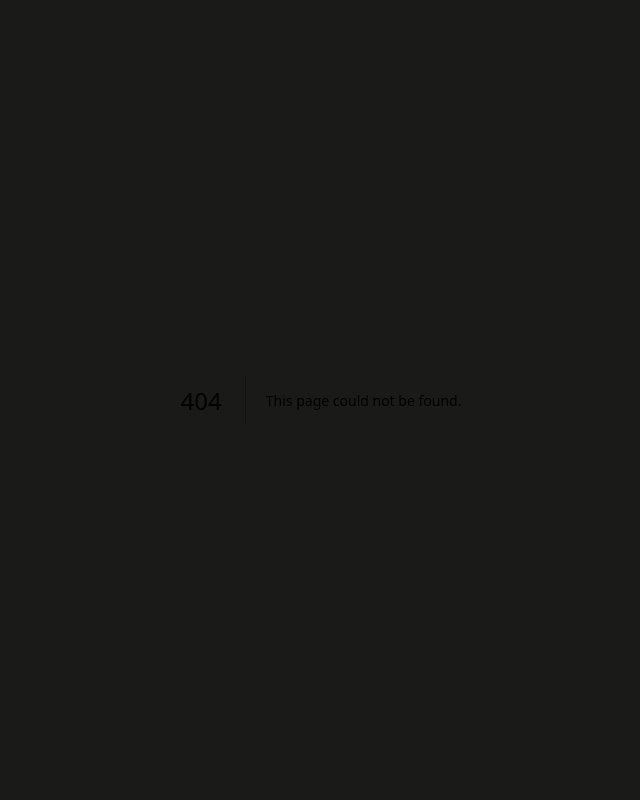
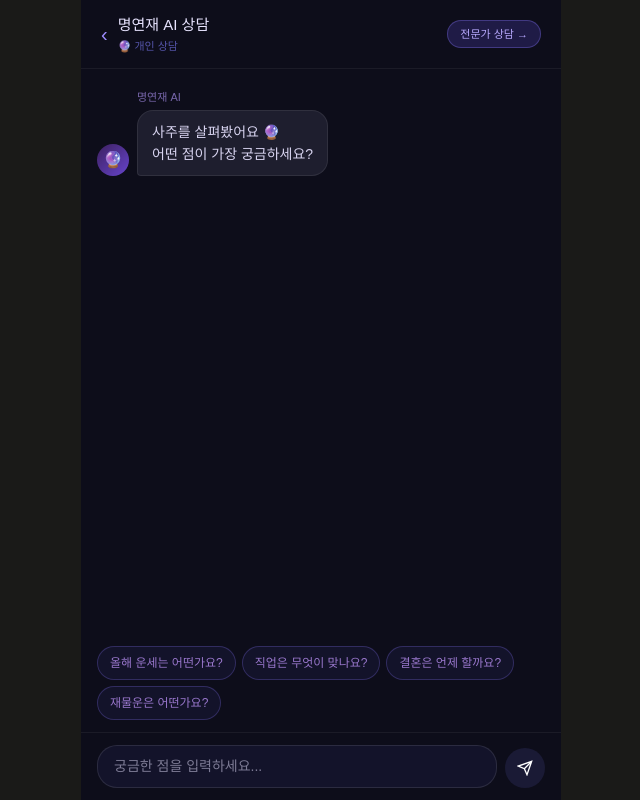
Before and after one commit to lysh0112-cpu/myjae, a Next.js app: page /manseryeok/ai-chat in a window 1280 px wide. Before the commit this address had no page. Shown: the whole page, without its empty margins (319-959 px from the left). Built offline with nearby package versions, Linux system fonts and the light colour scheme.

Commit message:
Create page.tsx

```diff
--- /dev/null
+++ b/app/manseryeok/ai-chat/page.tsx
@@ -0,0 +1,249 @@
+'use client'
+
+import { Suspense, useState, useEffect, useRef } from 'react'
+import { useSearchParams, useRouter } from 'next/navigation'
+import ChatBubble from './ChatBubble'
+import { FIRST_MESSAGE, QUICK_QUESTIONS, type Message, type ChatMode } from './data'
+
+function AiChatInner() {
+  const params = useSearchParams()
+  const router = useRouter()
+
+  const mode = (params.get('mode') || 'personal') as ChatMode
+  const consultationId = params.get('consultationId') || ''
+
+  // URL에서 사주·용신 파라미터 파싱
+  const saju1 = params.get('saju1') ? JSON.parse(decodeURIComponent(params.get('saju1')!)) : []
+  const saju2 = params.get('saju2') ? JSON.parse(decodeURIComponent(params.get('saju2')!)) : []
+  const gender1 = params.get('gender1') || '남'
+  const gender2 = params.get('gender2') || '여'
+  const yongsin1 = params.get('yongsin1') ? JSON.parse(decodeURIComponent(params.get('yongsin1')!)) : null
+  const yongsin2 = params.get('yongsin2') ? JSON.parse(decodeURIComponent(params.get('yongsin2')!)) : null
+  const userQuestion = params.get('userQuestion') || ''
+
+  const [messages, setMessages] = useState<Message[]>([
+    { role: 'assistant', content: FIRST_MESSAGE[mode] }
+  ])
+  const [input, setInput] = useState('')
+  const [isStreaming, setIsStreaming] = useState(false)
+  const bottomRef = useRef<HTMLDivElement>(null)
+  const abortRef = useRef<AbortController | null>(null)
+
+  useEffect(() => {
+    bottomRef.current?.scrollIntoView({ behavior: 'smooth' })
+  }, [messages])
+
+  const sendMessage = async (text: string) => {
+    if (!text.trim() || isStreaming) return
+
+    const userMsg: Message = { role: 'user', content: text }
+    const newMessages = [...messages, userMsg]
+    setMessages(newMessages)
+    setInput('')
+    setIsStreaming(true)
+
+    // AI 답변 버블 미리 추가
+    setMessages(prev => [...prev, { role: 'assistant', content: '' }])
+
+    try {
+      abortRef.current = new AbortController()
+
+      const res = await fetch('/api/chat-stream', {
+        method: 'POST',
+        headers: { 'Content-Type': 'application/json' },
+        body: JSON.stringify({
+          messages: newMessages,
+          mode, saju1, saju2,
+          gender1, gender2,
+          yongsin1, yongsin2,
+          userQuestion,
+        }),
+        signal: abortRef.current.signal,
+      })
+
+      const reader = res.body!.getReader()
+      const decoder = new TextDecoder()
+      let aiText = ''
+
+      while (true) {
+        const { done, value } = await reader.read()
+        if (done) break
+
+        const chunk = decoder.decode(value)
+        const lines = chunk.split('\n')
+
+        for (const line of lines) {
+          if (line.startsWith('data: ')) {
+            const data = line.slice(6)
+            if (data === '[DONE]') break
+            try {
+              const { text } = JSON.parse(data)
+              aiText += text
+              setMessages(prev => {
+                const updated = [...prev]
+                updated[updated.length - 1] = { role: 'assistant', content: aiText }
+                return updated
+              })
+            } catch {}
+          }
+        }
+      }
+    } catch (err: any) {
+      if (err.name !== 'AbortError') {
+        setMessages(prev => {
+          const updated = [...prev]
+          updated[updated.length - 1] = { role: 'assistant', content: '오류가 발생했어요. 다시 시도해주세요.' }
+          return updated
+        })
+      }
+    } finally {
+      setIsStreaming(false)
+    }
+  }
+
+  const modeLabel: Record<ChatMode, string> = {
+    couple: '💑 연인 궁합',
+    prewedding: '💍 예비 신혼',
+    married: '👫 부부 상담',
+    birth: '👶 출산 시기',
+    personal: '🔮 개인 상담',
+  }
+
+  return (
+    <main style={{
+      minHeight: '100vh', background: '#0d0d1a',
+      display: 'flex', flexDirection: 'column',
+      maxWidth: '480px', margin: '0 auto',
+    }}>
+
+      {/* 헤더 */}
+      <div style={{
+        padding: '14px 20px', borderBottom: '1px solid rgba(255,255,255,0.06)',
+        display: 'flex', alignItems: 'center', gap: '10px',
+        position: 'sticky', top: 0, background: '#0d0d1a', zIndex: 10,
+      }}>
+        <button onClick={() => router.back()}
+          style={{fontSize: '20px', color: '#9d8cff', background: 'none', border: 'none', cursor: 'pointer'}}>
+          ‹
+        </button>
+        <div style={{flex: 1}}>
+          <div style={{fontSize: '15px', fontWeight: '500', color: '#e8e4ff'}}>
+            명연재 AI 상담
+          </div>
+          <div style={{fontSize: '11px', color: '#5555aa', marginTop: '1px'}}>
+            {modeLabel[mode]}
+          </div>
+        </div>
+        {/* 전문가 상담 연결 버튼 */}
+        <button
+          onClick={() => router.push(`/manseryeok/consultant-select?mode=${mode}`)}
+          style={{
+            fontSize: '11px', padding: '5px 12px', borderRadius: '20px',
+            background: 'rgba(60,52,137,0.4)', color: '#b8a9ff',
+            border: '1px solid rgba(119,102,221,0.4)', cursor: 'pointer',
+          }}>
+          전문가 상담 →
+        </button>
+      </div>
+
+      {/* 채팅 영역 */}
+      <div style={{flex: 1, overflowY: 'auto', padding: '20px 16px'}}>
+        {messages.map((msg, i) => (
+          <ChatBubble
+            key={i}
+            role={msg.role}
+            content={msg.content}
+            isStreaming={isStreaming && i === messages.length - 1 && msg.role === 'assistant'}
+          />
+        ))}
+        <div ref={bottomRef} />
+      </div>
+
+      {/* 빠른 질문 버튼 (첫 메시지 후에만 표시) */}
+      {messages.length <= 2 && !isStreaming && (
+        <div style={{padding: '0 16px 12px', display: 'flex', flexWrap: 'wrap', gap: '6px'}}>
+          {QUICK_QUESTIONS[mode].map(q => (
+            <button key={q} onClick={() => sendMessage(q)}
+              style={{
+                fontSize: '12px', padding: '7px 12px', borderRadius: '20px',
+                background: '#13132a', color: '#9977cc',
+                border: '1px solid rgba(119,102,221,0.3)', cursor: 'pointer',
+              }}>
+              {q}
+            </button>
+          ))}
+        </div>
+      )}
+
+      {/* 입력창 */}
+      <div style={{
+        padding: '12px 16px', borderTop: '1px solid rgba(255,255,255,0.06)',
+        background: '#0d0d1a', display: 'flex', gap: '8px', alignItems: 'flex-end',
+      }}>
+        <textarea
+          value={input}
+          onChange={e => setInput(e.target.value)}
+          onKeyDown={e => {
+            if (e.key === 'Enter' && !e.shiftKey) {
+              e.preventDefault()
+              sendMessage(input)
+            }
+          }}
+          placeholder="궁금한 점을 입력하세요..."
+          rows={1}
+          style={{
+            flex: 1, background: '#13132a', border: '1px solid rgba(255,255,255,0.1)',
+            borderRadius: '20px', padding: '10px 16px',
+            color: '#e8e4ff', fontSize: '14px', resize: 'none',
+            outline: 'none', fontFamily: 'inherit', lineHeight: '1.5',
+            maxHeight: '100px', overflowY: 'auto',
+          }}
+          onInput={e => {
+            const el = e.target as HTMLTextAreaElement
+            el.style.height = 'auto'
+            el.style.height = Math.min(el.scrollHeight, 100) + 'px'
+          }}
+        />
+
+        {isStreaming ? (
+          <button
+            onClick={() => abortRef.current?.abort()}
+            style={{
+              width: '40px', height: '40px', borderRadius: '50%',
+              background: 'rgba(255,80,80,0.2)', border: 'none',
+              color: 'rgba(255,120,120,0.8)', cursor: 'pointer', fontSize: '16px',
+            }}>
+            ■
+          </button>
+        ) : (
+          <button
+            onClick={() => sendMessage(input)}
+            disabled={!input.trim()}
+            style={{
+              width: '40px', height: '40px', borderRadius: '50%',
+              background: input.trim() ? '#5544bb' : '#1a1a35',
+              border: 'none', cursor: input.trim() ? 'pointer' : 'default',
+              display: 'flex', alignItems: 'center', justifyContent: 'center',
+            }}>
+            <svg width="16" height="16" fill="none" stroke="white" strokeWidth="2" viewBox="0 0 24 24">
+              <path d="M22 2L11 13M22 2L15 22l-4-9-9-4 20-7z"/>
+            </svg>
+          </button>
+        )}
+      </div>
+
+    </main>
+  )
+}
+
+export default function AiChatPage() {
+  return (
+    <Suspense fallback={
+      <div style={{minHeight:'100vh', display:'flex', alignItems:'center', justifyContent:'center', background:'#0d0d1a'}}>
+        <div style={{color:'#FAC775'}}>로딩 중...</div>
+      </div>
+    }>
+      <AiChatInner />
+    </Suspense>
+  )
+}
```
